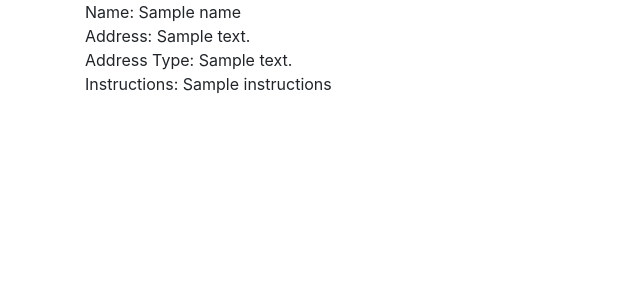
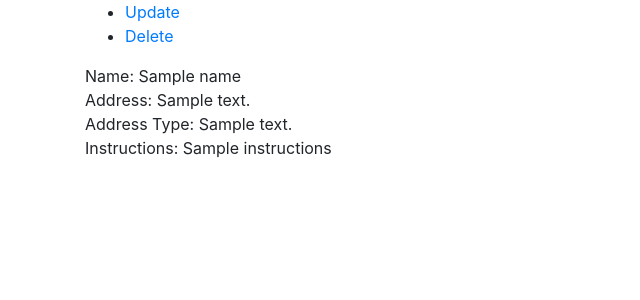
Before and after one commit to philku/gce-uconn-crud, a Flask app: template templates/customer.html in a window 1280 px wide. Shown: the part 56-356 px from the top of the page, without its empty margins (0-640 px from the left). Run offline with Flask 2, Linux system fonts and the light colour scheme; the template is opened without the code that fills it: most values are stand-ins (such as "Sample title", 1, 10 or a date in 2020); some libraries are stand-ins or nearby versions.

Commit message:
fixed link issues

```diff
--- a/main.py
+++ b/main.py
@@ -40,14 +40,14 @@ def create():
         client.put(customer)
 
         # Redirect to customer page
-        return redirect("/" + data['Name'])
+        return redirect("/read/" + data['Name'])
     else:
         # GET - Render customer creation form
         return render_template('create.html')
 
 
 # Read
-@app.route('/<name>', methods=['GET'])
+@app.route('/read/<name>', methods=['GET'])
 def read(name):
     # Retrieve Customer Data
     key = client.key(kind, name)
@@ -59,7 +59,7 @@ def read(name):
 
 
 # Update
-@app.route('/<name>/update', methods=['GET', 'POST'])
+@app.route('/update/<name>', methods=['GET', 'POST'])
 def update(name):
     if request.method == 'POST':
         data = request.form.to_dict(flat=True)      # Data from form
@@ -72,7 +72,7 @@ def update(name):
         customer['address_type'] = data['address_type']
 
         # Redirect to customer page
-        return redirect("/" + name)
+        return redirect("/read/" + name)
 
     else:
         # Get customer data
@@ -85,7 +85,7 @@ def update(name):
 
 
 # Delete
-@app.route('/<name>/delete', methods=['GET'])
+@app.route('/delete/<name>', methods=['GET'])
 def delete(name):
     # Delete Customer Record
     key = client.key(kind, name)
--- a/templates/customer.html
+++ b/templates/customer.html
@@ -21,7 +21,10 @@
 {# Customer Options #}
 <section>
     <div class="container">
-
+        <ul>
+            <li><a href="/update/{{ name }}">Update</a></li>
+            <li><a href="/delete/{{ name }}">Delete</a></li>
+        </ul>
     </div>
 </section>
 
--- a/templates/index.html
+++ b/templates/index.html
@@ -26,7 +26,7 @@
 
         <ul>
         {% for customer in customers %}
-            <li><a href="/{{ customer.Name }}">{{ customer.Name }}</a></li>
+            <li><a href="/read/{{ customer.Name }}">{{ customer.Name }}</a></li>
         {% empty %}
             <li>You have no customers yet. Click <a href="/create">here</a> or "Add Customer" in the navbar to create one.</li>
         {% endfor %}
--- a/templates/update.html
+++ b/templates/update.html
@@ -20,7 +20,7 @@
 
 {# Update user form #}
 <div class="container">
-    <form method="post" action="/create">
+    <form method="post" action="/update/{{ name }}">
         <div class="form-group">
             <label for="Name">Name</label>
             <input type="text" class="form-control" id="Name" name="Name" disabled value="{{ name }}">
```
